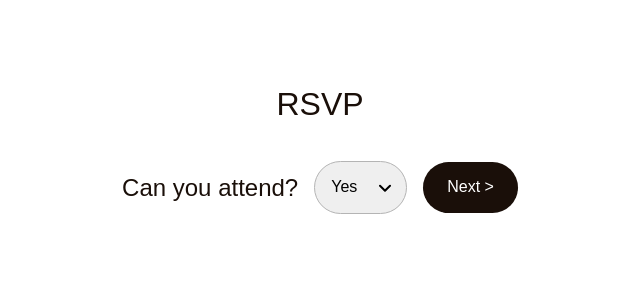
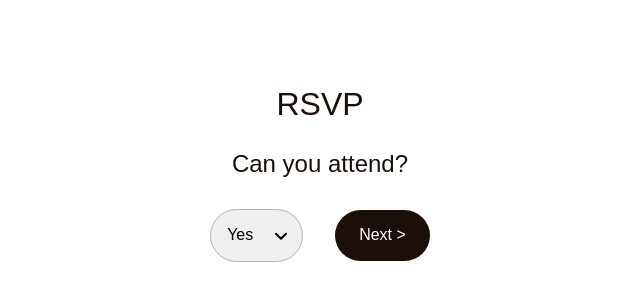
Before and after one commit to Joe-Brady/wedding-site, a React app: page / in a window 1280 px wide. Shown: the part 318-618 px from the top of the page, without its empty margins (320-960 px from the left). Built offline with nearby package versions, Linux system fonts and the light colour scheme.

Commit message:
Add improved RSVP wording

```diff
--- a/src/components/atoms/Button/Button.tsx
+++ b/src/components/atoms/Button/Button.tsx
@@ -2,6 +2,7 @@ import React, { ReactElement, MouseEvent } from "react";
 import styled from "styled-components";
 
 const StyledButton = styled("button")`
+  grid-area: button;
   padding: ${({ theme }) => `${theme.space(2)} ${theme.space(3)}`};
   border-radius: 100px;
   border: none;
--- a/src/components/atoms/NumberInput/NumberInput.tsx
+++ b/src/components/atoms/NumberInput/NumberInput.tsx
@@ -2,6 +2,7 @@ import React, { ReactElement } from "react";
 import styled from "styled-components";
 
 const Input = styled("input")`
+  grid-area: input;
   padding: ${({ theme }) => theme.space(2)};
   border-radius: 100px;
   border: 1px solid ${({ theme }) => theme.grey50};
--- a/src/components/atoms/Select/Select.tsx
+++ b/src/components/atoms/Select/Select.tsx
@@ -1,7 +1,8 @@
-import React, { ReactElement } from "react";
+import React, { ChangeEvent, ReactElement } from "react";
 import styled from "styled-components";
 
 const StyledSelect = styled("select")`
+  grid-area: input;
   padding: ${({ theme }) => theme.space(2)};
   padding-right: ${({ theme }) => theme.space(6)};
   border-radius: 100px;
@@ -28,11 +29,12 @@ const ArrowContainer = styled("div")`
 export interface Props {
   name: string;
   options: { value: string; text: string }[];
+  onChange?: (event: ChangeEvent<HTMLSelectElement>) => void;
 }
 
-const Select = ({ name, options }: Props): ReactElement => (
+const Select = ({ name, options, onChange }: Props): ReactElement => (
   <SelectContainer>
-    <StyledSelect name={name}>
+    <StyledSelect name={name} onChange={onChange}>
       {options.map((option) => (
         <option value={option.value}>{option.text}</option>
       ))}
--- a/src/components/atoms/TextInput/TextInput.tsx
+++ b/src/components/atoms/TextInput/TextInput.tsx
@@ -2,9 +2,12 @@ import React, { ReactElement } from "react";
 import styled from "styled-components";
 
 const Input = styled("input")`
+  grid-area: input;
   padding: ${({ theme }) => theme.space(2)};
   border-radius: 100px;
   border: 1px solid ${({ theme }) => theme.grey50};
+  width: ${({ theme }) => theme.space(30)};
+  box-sizing: border-box;
 `;
 
 export interface Props {
--- a/src/components/pages/Home/Home.tsx
+++ b/src/components/pages/Home/Home.tsx
@@ -12,7 +12,10 @@ import Tick from "./Tick";
 
 const Home = (): ReactElement => {
   const [rsvpStep, setRsvpStep] = useState(1);
+  const [attending, setAttending] = useState(true);
+
   const nextStep = () => setRsvpStep((currentStep) => currentStep + 1);
+  const lastStep = () => setRsvpStep(3);
 
   return (
     <Page
@@ -38,21 +41,34 @@ const Home = (): ReactElement => {
           <input type="hidden" name="form-name" value="RSVP" />
           {rsvpStep === 1 && (
             <Label>
-              <Typography variant="h3" text="Can you attend?" />
+              <Typography
+                variant="h3"
+                text="Can you attend?"
+                style={{ gridArea: "question", margin: 0, textAlign: "center" }}
+              />
               <Select
                 name="Attending"
                 options={[
                   { value: "Yes", text: "Yes" },
                   { value: "No", text: "No" },
                 ]}
+                onChange={(event) =>
+                  event.target.value === "Yes"
+                    ? setAttending(true)
+                    : setAttending(false)
+                }
               />
-              <Button text="Next >" onClick={nextStep} />
+              <Button text="Next >" onClick={attending ? nextStep : lastStep} />
             </Label>
           )}
 
           {rsvpStep === 2 && (
             <Label>
-              <Typography variant="h3" text="How many people can attend?" />
+              <Typography
+                variant="h3"
+                text="How many people can attend?"
+                style={{ gridArea: "question", margin: 0, textAlign: "center" }}
+              />
               <NumberInput
                 name="Number of people"
                 size={12}
@@ -66,8 +82,22 @@ const Home = (): ReactElement => {
 
           {rsvpStep === 3 && (
             <Label>
-              <Typography variant="h3" text="What are your full names?" />
-              <TextInput name="Names" placeholder="Names (all attendees)" />
+              <div style={{ gridArea: "question" }}>
+                <Typography
+                  variant="h3"
+                  text="What are your names?"
+                  style={{ margin: 0, textAlign: "center" }}
+                />
+                {attending && (
+                  <Typography
+                    variant="body"
+                    text="Include each person's full name for place settings"
+                    style={{ marginBottom: 0, textAlign: "center" }}
+                  />
+                )}
+              </div>
+
+              <TextInput name="Names" placeholder="Names" />
               <Button submit text="Submit RSVP" disabled={false} />
             </Label>
           )}
--- a/src/components/pages/Home/styles.ts
+++ b/src/components/pages/Home/styles.ts
@@ -11,8 +11,10 @@ export const PageTitleContainer = styled("div")`
 export const Label = styled("label")`
   display: grid;
   grid-auto-flow: column;
-  grid-gap: ${({ theme }) => theme.space(2)};
+  grid-gap: ${({ theme }) => theme.space(4)};
   align-items: center;
+  grid-template-areas: "question question" "input button";
+  justify-items: center;
 `;
 
 export const Form = styled("form")`
```
